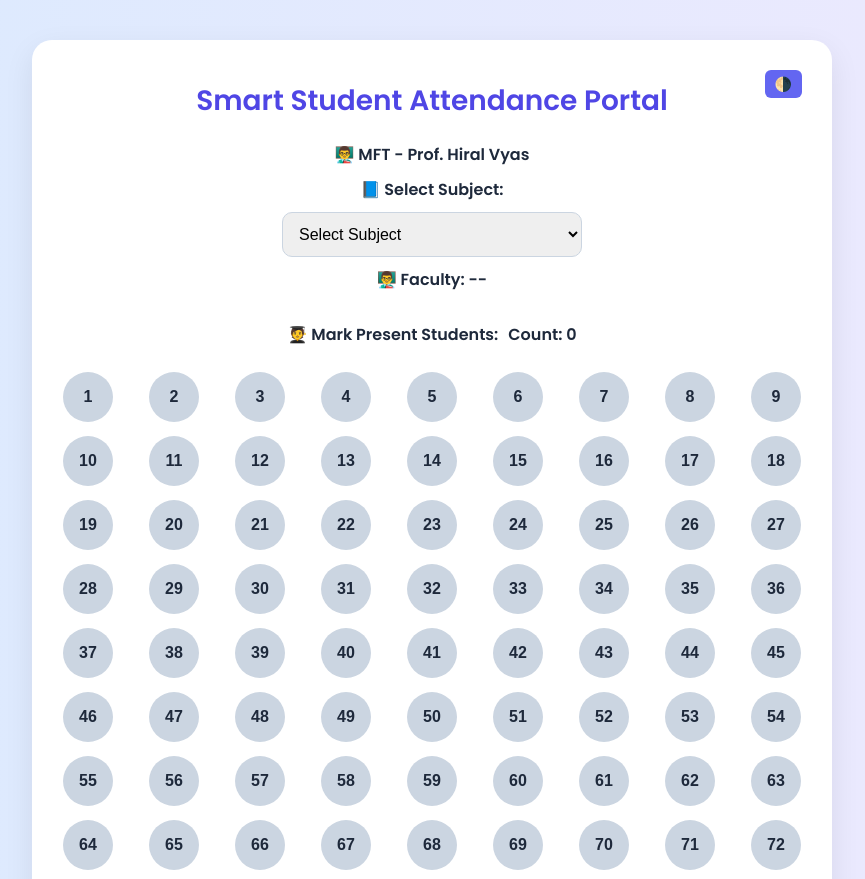
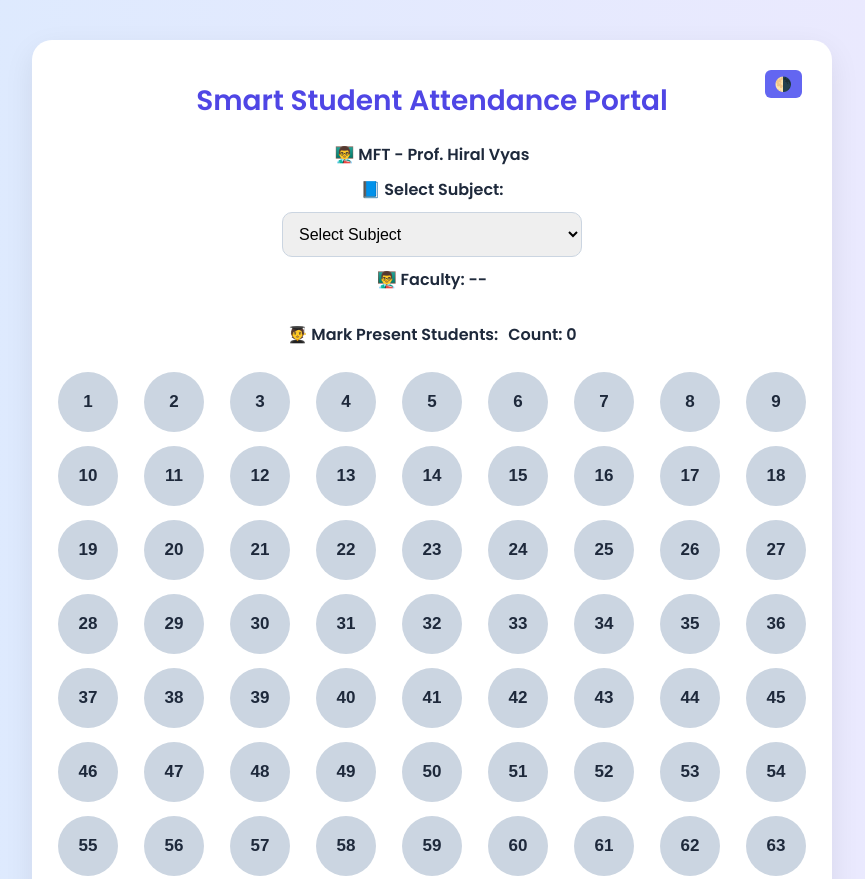
Before and after one commit to shivamvishwakarma0000/Attendance-Portal-Working, a plain HTML site: page index.html in a window 1280 px wide. Shown: the top 879 px of the page, without its empty margins (208-1073 px from the left). Drawn offline with Linux system fonts and the light colour scheme.

Commit message:
Update index.html

```diff
--- a/index.html
+++ b/index.html
@@ -120,9 +120,9 @@
 }
 
     .student-btn {
-      width: 50px;
-      height: 50px;
-      font-size: 16px;
+      width: 60px;
+      height: 60px;
+      font-size: 17px;
       border-radius: 50%;
       background: #cbd5e1;
       color: #1e293b;
```
